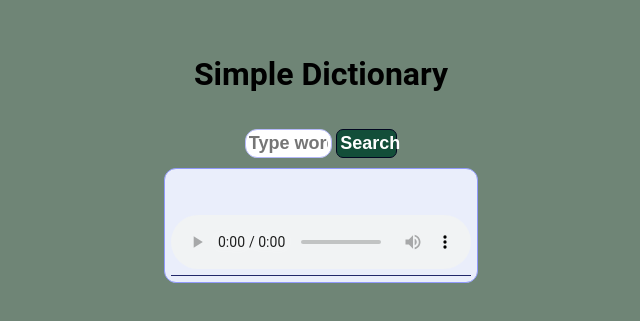
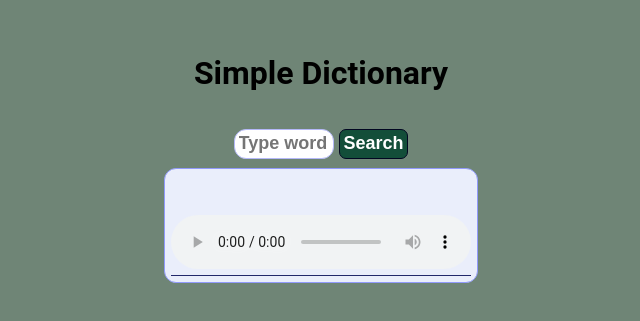
Before and after one commit to bianca-g-b/DictionaryApp, a React (Create React App) app in the folder my-app/: page / in a window 1280 px wide. Shown: the part 239-560 px from the top of the page, without its empty margins (319-959 px from the left). Built offline with nearby package versions, Linux system fonts and the light colour scheme.

Commit message:
added error handling for incorrect input, emptied input after submit and minor styling changes

```diff
--- a/my-app/src/Components/App/App.css
+++ b/my-app/src/Components/App/App.css
@@ -49,14 +49,18 @@ body {
   justify-content: center;
   align-items: center;
   border-radius: 12px;
-  width: 50%;
+  width: 57%;
 }
 
-input {
+.input-box {
   border-radius: 12px;
   border: 1px solid #b4b8f8;
   padding: 2%;
   margin-right: 1%;
+  height: 60%;
+  width: 130%;
+  font-size: large;
+  font-weight: bold;
 }
 button {
   border-radius: 7px;
@@ -112,16 +116,9 @@ button:hover {
   text-decoration-style: wavy;
 }
 
-.input-box {
- height: 60%;
- width: 130%;
- font-size: large;
- font-weight: bold;
-}
-
 .search-button {
   height: 60%;
-  width: 40%;
+  width: 45%;
   font-size: large;
   font-weight: bold;
 }
--- a/my-app/src/Components/App/App.js
+++ b/my-app/src/Components/App/App.js
@@ -1,31 +1,29 @@
 import './App.css';
-import {useState, useEffect} from 'react';
+import {useState} from 'react';
 import Dictionary from '../Dictionary/Dictionary';
-import ReactAudioPlayer from 'react-audio-player';
 import Audio from '../Audio/Audio';
 
 function App() {
-// set useState for input
-// set useState for search results
 
+// Set useState for input, types and definitions, word, phonetic, audio file
 const [userInput, setUserInput] = useState("");
 const [typeDefs, setTypeDefs] = useState([]);
 const [word, setWord] = useState("");
 const [phonetic, setPhonetic] = useState("");
 const [audioFile, setAudioFile] = useState("");
 
+// Function to handle input
 function handleInput(e) {
   setUserInput(e.target.value);
 }
 
-
-function handleSubmit(e) {
-  e.preventDefault();
+  // WRITE ASYNC FUNCTION TO FETCH RESULTS FROM API
   async function fetchResults() {
+    try {
     const response = await fetch(`https://api.dictionaryapi.dev/api/v2/entries/en/${userInput}`);
     const data = await response.json();
 
-    const meanings = data[0].meanings; // extract meanings array from API
+    const meanings = data[0].meanings; // extract meanings array from data
 
     // extract types and definitions
     const typeDefs = [{
@@ -33,16 +31,12 @@ function handleSubmit(e) {
       defs: meanings.map(meaning => meaning.definitions.map(def => def.definition))
     }];
 
-    console.log(typeDefs[0].type)
-    console.log(typeDefs[0].defs[0]);
+    // set types and definitions
+    setTypeDefs(typeDefs);
 
-    // set word
+    // set word and phonetic
     setWord(data[0].word)
     setPhonetic(data[0].phonetic);
-
-   // set types and definitions
-    setTypeDefs(typeDefs);
-    console.log(data);
 
     // set audio file
     for (let i = 0; i < data[0].phonetics.length; i++) {
@@ -54,13 +48,23 @@ function handleSubmit(e) {
         setAudioFile("");
       }
     }
-
-    console.log("Audio:",data[0].phonetics[0].audio,"stop");
-  }
-  fetchResults();
+    }
+    catch (error) {
+      console.log(error);
+      alert("Sorry, we couldn't find that word. Please try again.");
+    }
   }
 
-  // Write a function to handle audio
+  // Function to handle submit
+    function handleSubmit() {
+      fetchResults();
+      // clear input
+      setUserInput("")
+  }
+
+
+
+  // Function to handle audio
   function handleAudio() {
     const audio = new Audio(audioFile);
     audio.play();
@@ -73,15 +77,13 @@ function handleSubmit(e) {
       </div>
 
       <div className="search-area">
-      <input  className="input-box" onChange={handleInput}  placeholder="Type word here" text="Search"/>
+      <input  className="input-box" onChange={handleInput} value={userInput} placeholder="Type word here" text="Search"/>
       <button className="search-button" onClick={handleSubmit}>Search</button>
       </div>
 
       <div className="search-results">
-        {/* <h2>Search results</h2> */}
         <h2>{word} {phonetic}</h2>
         <Audio audioFile={audioFile} onPlay={handleAudio}/>
-
         <Dictionary typeDefs={typeDefs}/>
         </div>
     </div>
```
